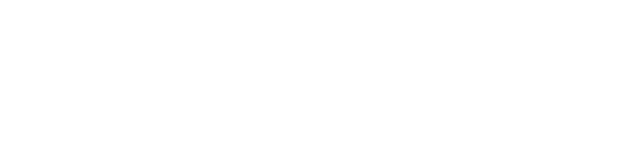
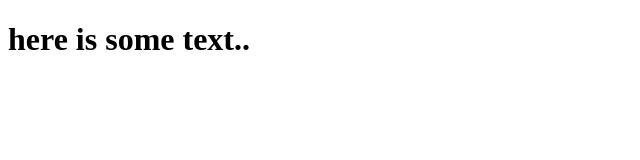
Before and after one commit to thordisb/coolstuff, a plain HTML site: page index.html in a window 1280 px wide. Shown: the whole page, without its empty margins (0-640 px from the left). Drawn offline with Linux system fonts and the light colour scheme.

Commit message:
add more text

```diff
--- a/index.html
+++ b/index.html
@@ -3,7 +3,8 @@
 <head>
 	<title>GIT IS FUN</title>
 </head>
+
 <body>
-
+<h1>here is some text..</h1>
 </body>
 </html>
```
